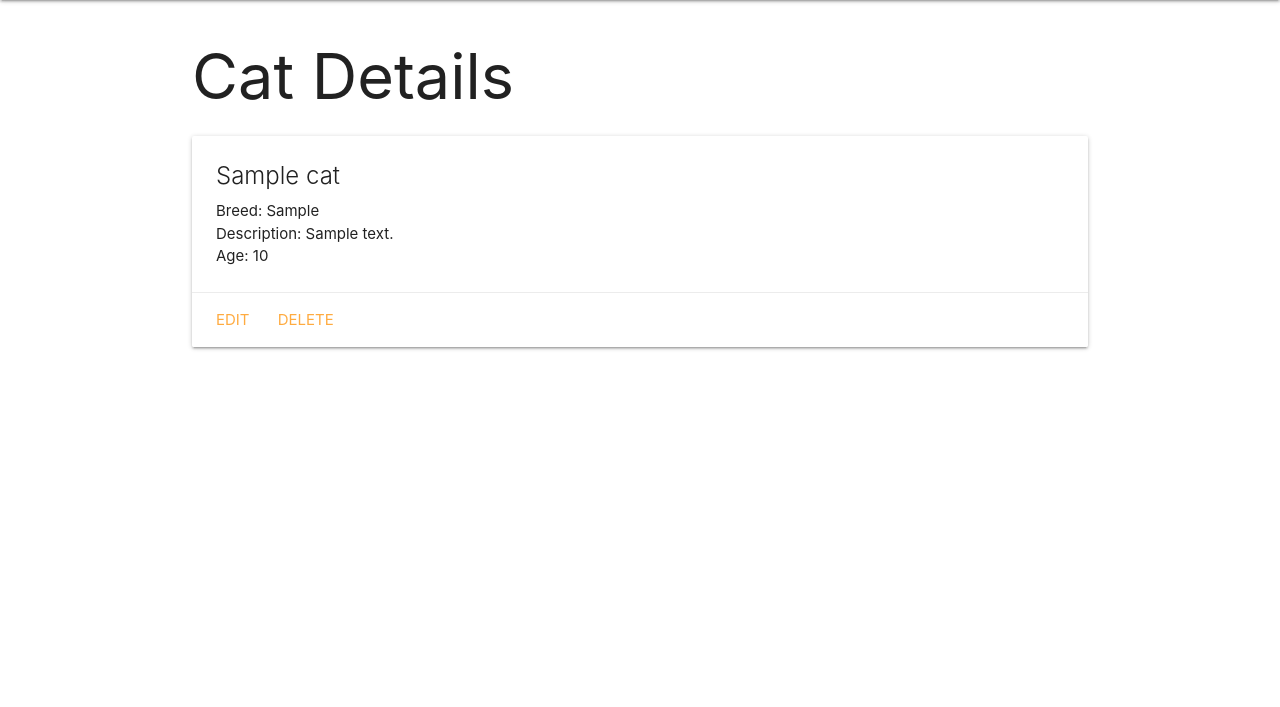
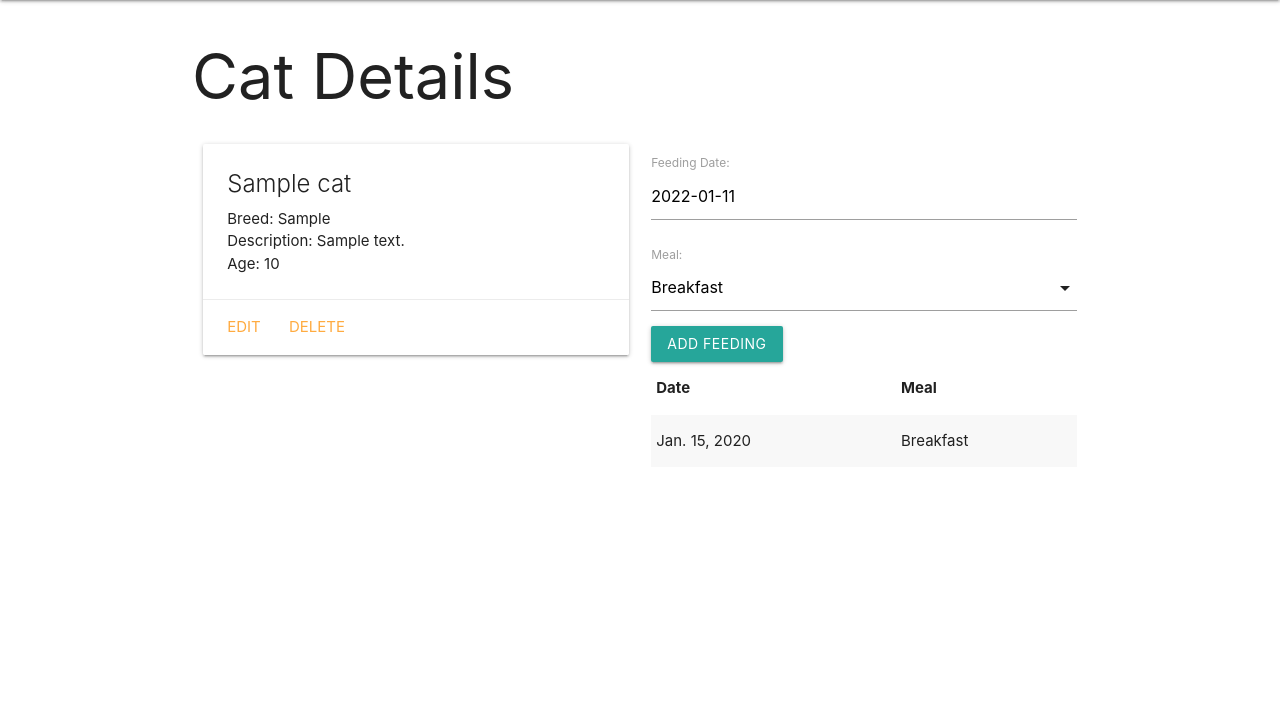
Before and after one commit to cogilvy/Cat-Collector, a Django app: page /cats/1/ in a window 1280 px wide. Shown: the part 64-771 px from the top of the page. Run offline with Django 3.2, Linux system fonts and the light colour scheme; tables that the repository leaves empty hold one stand-in row (values such as "Sample post").

Commit message:
Final Code - One:Many

```diff
--- a/main_app/admin.py
+++ b/main_app/admin.py
@@ -1,5 +1,6 @@
 from django.contrib import admin
-from .models import Cat
+from .models import *
 
 # Register your models here.
 admin.site.register(Cat)
+admin.site.register(Feeding)
--- /dev/null
+++ b/main_app/forms.py
@@ -0,0 +1,7 @@
+from django.forms import ModelForm
+from .models import Feeding
+
+class FeedingForm(ModelForm):
+  class Meta:
+    model = Feeding
+    fields = ['date', 'meal']
--- a/main_app/models.py
+++ b/main_app/models.py
@@ -1,5 +1,11 @@
 from django.db import models
 from django.urls import reverse
+
+MEALS = (
+  ('B', 'Breakfast'),
+  ('L', 'Lunch'),
+  ('D', 'Dinner')
+)
 
 # Create your models here.
 class Cat(models.Model):
@@ -13,3 +19,18 @@ class Cat(models.Model):
 
   def get_absolute_url(self):
     return reverse('cats_detail', kwargs={'cat_id': self.id})
+
+class Feeding(models.Model):
+  date = models.DateField('Feeding Date')
+  meal = models.CharField(
+    max_length=1,
+    choices=MEALS,
+    default=MEALS[0][0],
+  )
+  cat = models.ForeignKey(Cat, on_delete=models.CASCADE)
+
+  def __str__(self):
+    return f"{self.get_meal_display()} on {self.date}"
+
+  class Meta:
+    ordering = ['-date']
--- a/main_app/templates/base.html
+++ b/main_app/templates/base.html
@@ -9,6 +9,7 @@
   <title>Cat Collector</title>
   <link rel="stylesheet" href="https://cdnjs.cloudflare.com/ajax/libs/materialize/1.0.0/css/materialize.min.css">
   <link rel="stylesheet" type="text/css" href="{% static 'css/style.css' %}">
+  <script src="https://cdnjs.cloudflare.com/ajax/libs/materialize/1.0.0/js/materialize.min.js"></script>
 </head>
 <body>
   <header class="navbar-fixed">
--- a/main_app/templates/cats/detail.html
+++ b/main_app/templates/cats/detail.html
@@ -3,6 +3,8 @@
 
 <h1>Cat Details</h1>
 
+<div class="row">
+  <div class="col s6">
     <div class="card">
       <div class="card-content">
         <span class="card-title">{{ cat.name }}</span>
@@ -19,5 +21,44 @@
         <a href="{% url 'cats_delete' cat.id %}">Delete</a>
       </div>
     </div>
+  </div>
+  <div class="col s6">
+    <form action="{% url 'add_feeding' cat.id %}" method="POST">
+      {% csrf_token %}
+      {{ feeding_form.as_p }}
+      <input type="submit" value="Add Feeding" class="btn">
+    </form>
+    <table class="striped">
+      <thead>
+        <tr>
+          <th>Date</th>
+          <th>Meal</th>
+        </tr>
+      </thead>
+      <tbody>
+        {% for feeding in cat.feeding_set.all %}
+          <tr>
+            <td>{{feeding.date}}</td>
+            <td>{{feeding.get_meal_display}}</td>
+          </tr>
+        {% endfor %}
+      </tbody>
+    </table>
+  </div>
+</div>
+
+<script>
+  const dateEl = document.getElementById('id_date');
+  M.Datepicker.init(dateEl, {
+    format: 'yyyy-mm-dd',
+    defaultDate: new Date(),
+    setDefaultDate: true,
+    autoClose: true
+  });
+
+  const selectEl = document.getElementById('id_meal');
+  M.FormSelect.init(selectEl);
+</script>
+
 
 {% endblock %}
--- a/main_app/urls.py
+++ b/main_app/urls.py
@@ -19,4 +19,7 @@ urlpatterns = [
 
   # 'cats/<int:pk>/delete/ - Cats Delete Route
   path('cats/<int:pk>/delete/', views.CatDelete.as_view(), name='cats_delete'),
+
+  # 'cats/<int:cat_id>/add_feeding/ - Add Feeding Route
+  path('cats/<int:cat_id>/add_feeding/', views.add_feeding, name='add_feeding'),
 ]
--- a/main_app/views.py
+++ b/main_app/views.py
@@ -1,6 +1,7 @@
-from django.shortcuts import render
+from django.shortcuts import render, redirect
 from django.views.generic.edit import CreateView, UpdateView, DeleteView
 from .models import Cat
+from .forms import FeedingForm
 
 # Create your views here.
 def home(request):
@@ -15,7 +16,11 @@ def cats_index(request):
 
 def cats_detail(request, cat_id):
   cat = Cat.objects.get(id=cat_id)
-  return render(request, 'cats/detail.html', { 'cat': cat })
+  feeding_form = FeedingForm()
+  return render(request, 'cats/detail.html', {
+    'cat': cat,
+    'feeding_form': feeding_form
+  })
 
 class CatCreate(CreateView):
   model = Cat
@@ -28,3 +33,13 @@ class CatUpdate(UpdateView):
 class CatDelete(DeleteView):
   model = Cat
   success_url = '/cats/'
+
+def add_feeding(request, cat_id):
+  form = FeedingForm(request.POST)
+  # validate the form first
+  if form.is_valid():
+    new_feeding = form.save(commit=False)
+    # new_feeding.cat = cat_id
+    new_feeding.cat_id = cat_id
+    new_feeding.save()
+  return redirect('cats_detail', cat_id=cat_id)
```
Also changed, not shown: main_app/migrations/0002_feeding.py (added). Lines whose indentation alone changed are shown as unchanged.
